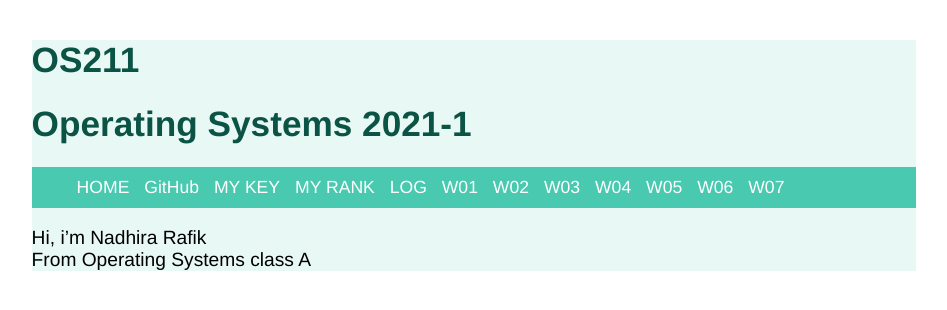
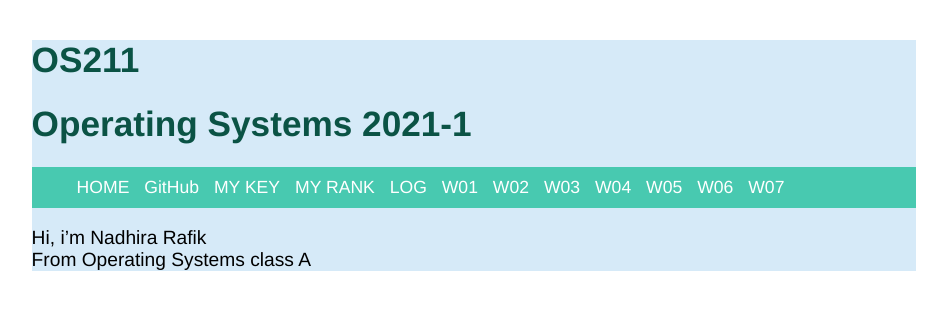
Before and after one commit to nadhirarafik/os211, a Jekyll site: the page built from index.md, in a window 1280 px wide. Shown: the top 310 px of the page, without its empty margins (166-1113 px from the left). Built offline with Jekyll 4.4.1, drawn with Linux system fonts in a browser that asks for light colours.

Commit message:
Update base.html

```diff
--- a/_layouts/base.html
+++ b/_layouts/base.html
@@ -17,7 +17,6 @@
             font-size: 1.1em;
             font-family: helvetica, sans-serif;
             text-align: justify;
-	    background: #E8F8F5;
         }
 
         header {
@@ -64,7 +63,7 @@
 </head>
 
 <body>
-    <div class="container">
+    <div class="container" style="background: #D6EAF8">
         <header>
 		<h1>OS211</h1>
             <h1>Operating Systems 2021-1</h1>
```
